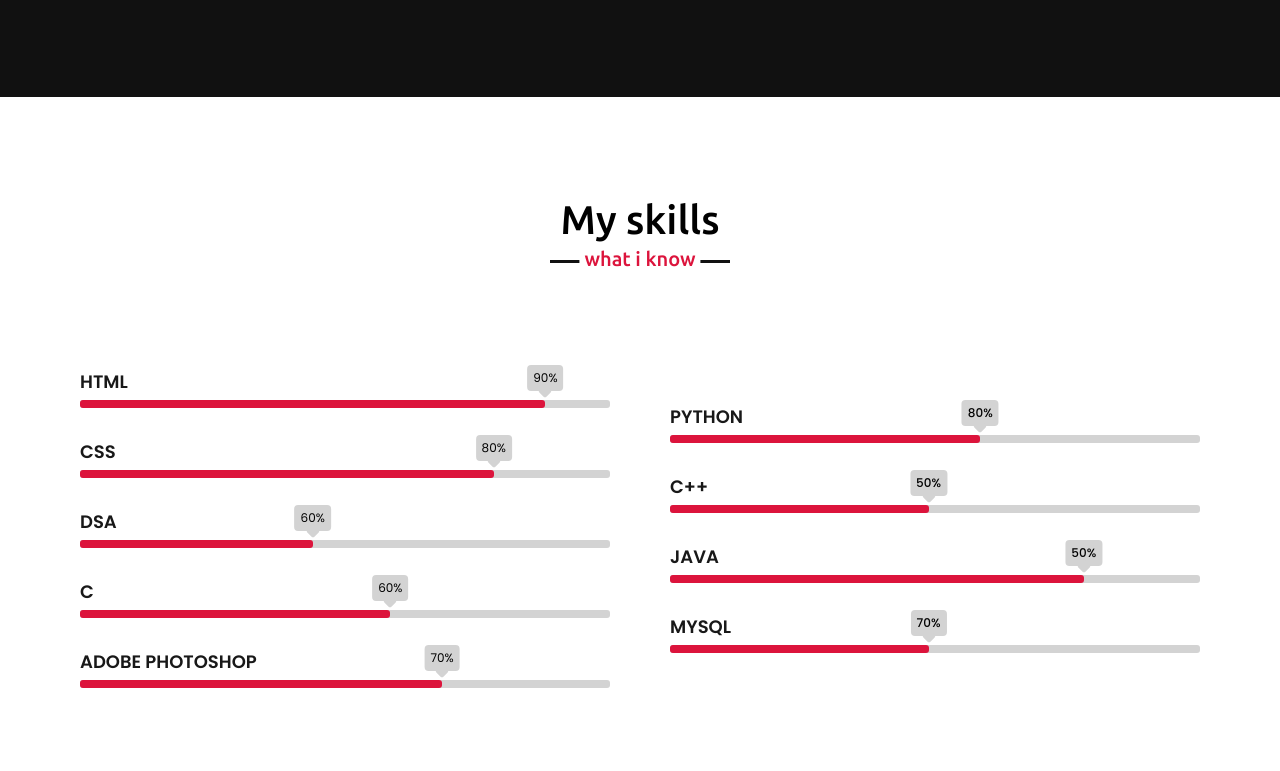
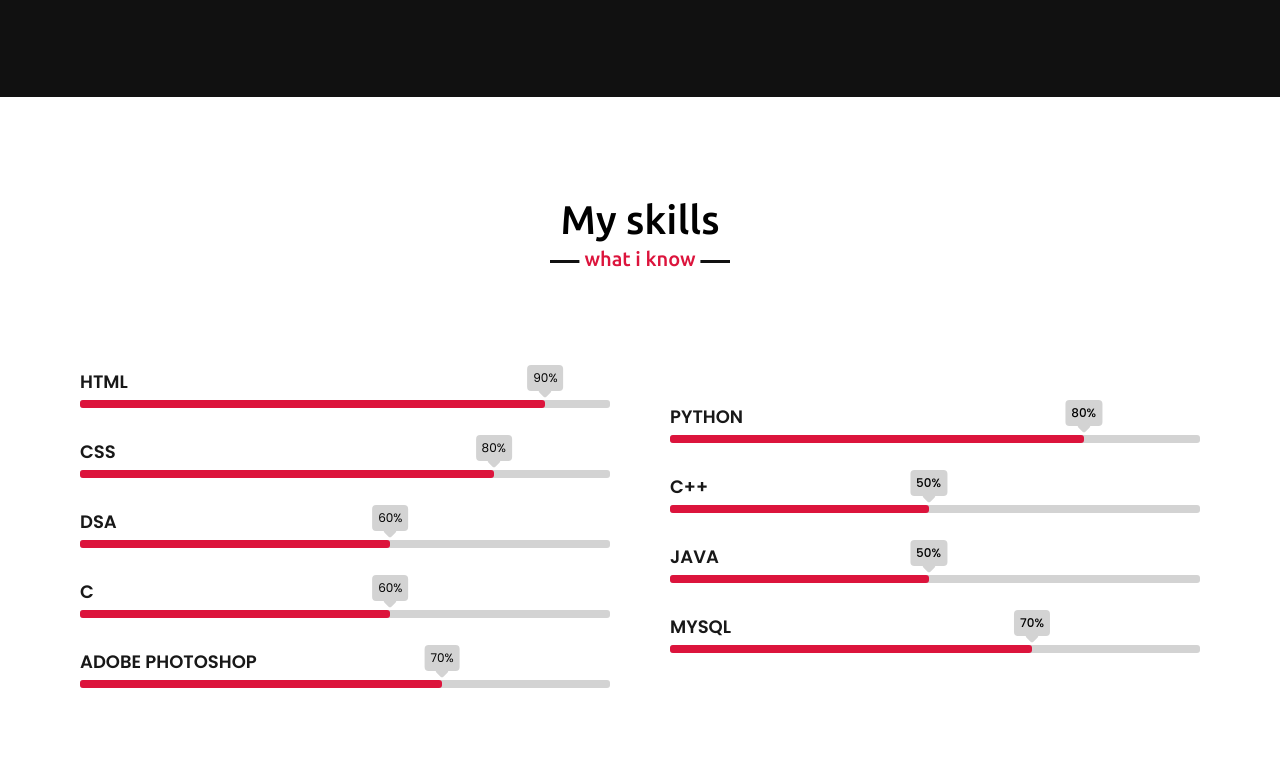
Before and after one commit to Soub1101/myportfolio.github.io, a plain HTML site: page index.html in a window 1280 px wide. Shown: the part 2093-2864 px from the top of the page. Drawn offline with nearby package versions, Linux system fonts and the light colour scheme.

Commit message:
Update index.html

```diff
--- a/index.html
+++ b/index.html
@@ -1,5 +1,5 @@
 <!DOCTYPE html>
-<!-- Created By CodingNepal -->
+
 <html lang="en">
 
 <head>
@@ -90,7 +90,7 @@
           <!-- aos -->
 
           <div data-aos='fade-down-right'>
-            <img src="soubh.jpg" alt="">
+           <img src="soubh.jpg" alt="">
           </div>
 
         </div>
@@ -106,6 +106,9 @@
           <!-- aos -->
           <div data-aos="zoom-in">
             <a href="images/certificate_soubh.pdf">Certificate</a>
+          </div>
+          <div data-aos="zoom-in">
+            <a href="images/AWS_Academy_Graduate___AWS_Academy_Machine_Learning_Foundations_Badge20250308-27-pywov2.pdf">Certificate</a>
           </div>
         </div>
       </div>
@@ -176,7 +179,7 @@
           <div class="skill-n">
             <div class="skill-name-n ">DSA</div>
             <div class="skill-bar-n progress">
-              <span class="skill-per-n" per="60%" style="width: 0" data-width="45%"></span>
+              <span class="skill-per-n" per="60%" style="width: 0" data-width="60%"></span>
             </div>
           </div>
           <div class="skill-n">
@@ -203,7 +206,7 @@
               <div class="skill-n">
                 <div class="skill-name-n ">Python</div>
                 <div class="skill-bar-n progress">
-                  <span class="skill-per-n" per="80%" style="width: 0" style="max-width:80%" data-width="60%"></span>
+                  <span class="skill-per-n" per="80%" style="width: 0" style="max-width:80%" data-width="80%"></span>
                 </div>
               </div>
               <div class="skill-n">
@@ -215,13 +218,13 @@
               <div class="skill-n">
                 <div class="skill-name-n ">Java</div>
                 <div class="skill-bar-n progress">
-                  <span class="skill-per-n" per="50%" style="width: 0" style="max-width:80%" data-width="80%"></span>
+                  <span class="skill-per-n" per="50%" style="width: 0" style="max-width:80%" data-width="50%"></span>
                 </div>
               </div>
               <div class="skill-n">
                 <div class="skill-name-n ">MySQL</div>
                 <div class="skill-bar-n progress">
-                  <span class="skill-per-n" per="70%" style="width: 0" style="max-width:80%" data-width="50%"></span>
+                  <span class="skill-per-n" per="70%" style="width: 0" style="max-width:80%" data-width="70%"></span>
                 </div>
               </div>
 
```
